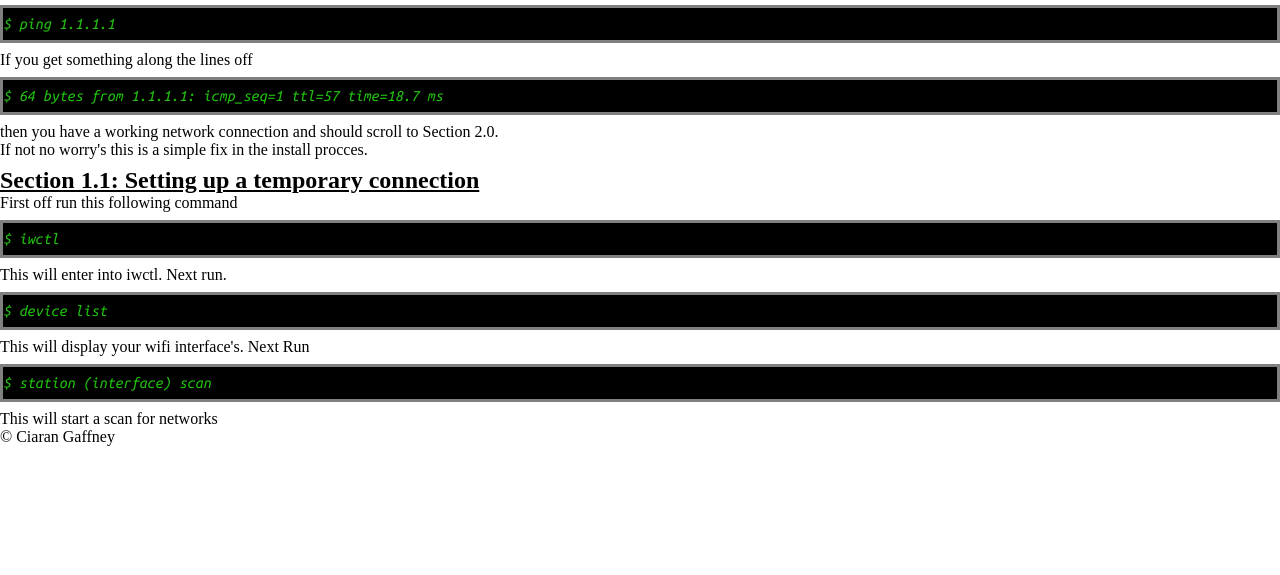
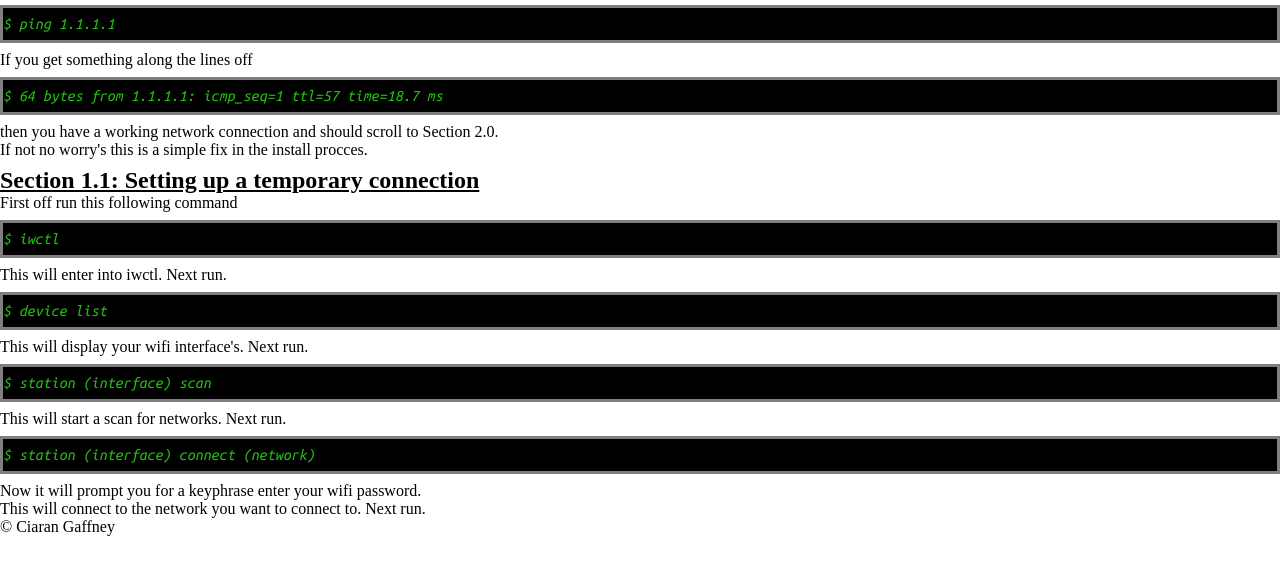
Before and after one commit to Ciaran-06/Arch-Install-Very-Basic-, a plain HTML site: page index.html in a window 1280 px wide. Shown: the part 101-676 px from the top of the page. Drawn offline with Linux system fonts and the light colour scheme; a web font is replaced by a local one.

Commit message:
conneting

```diff
--- a/index.html
+++ b/index.html
@@ -33,11 +33,16 @@
         <div class="terminal">
             <p id="terminal-text">$ device list</p>
         </div>
-        <p>This will display your wifi interface's. Next Run</p>
+        <p>This will display your wifi interface's. Next run.</p>
         <div class="terminal">
             <p id="terminal-text">$ station (interface) scan</p>
         </div>
-        <p>This will start a scan for networks</p>
+        <p>This will start a scan for networks. Next run.</p>
+        <div class="terminal">
+            <p id="terminal-text">$ station (interface) connect (network)</p>
+        </div>
+        <p>Now it will prompt you for a keyphrase enter your wifi password.</p>
+        <p>This will connect to the network you want to connect to. Next run.</p>
     </main>
 
     <footer>
```
